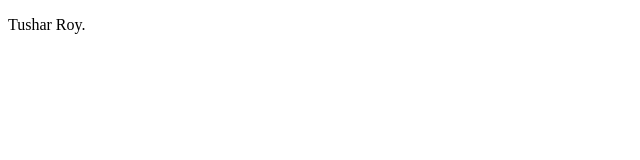
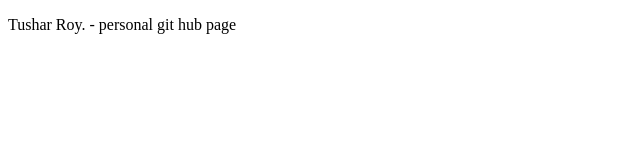
Before and after one commit to tushroy/tushroy.github.io, a plain HTML site: page index.html in a window 1280 px wide. Shown: the whole page, without its empty margins (0-640 px from the left). Drawn offline with Linux system fonts and the light colour scheme.

Commit message:
text change

```diff
--- a/index.html
+++ b/index.html
@@ -4,6 +4,6 @@
 	<title>Tushar Roy</title>
 </head>
 <body>
-	<p>Tushar Roy.</p>
+	<p>Tushar Roy. - personal git hub page</p>
 </body>
 </html>
```
